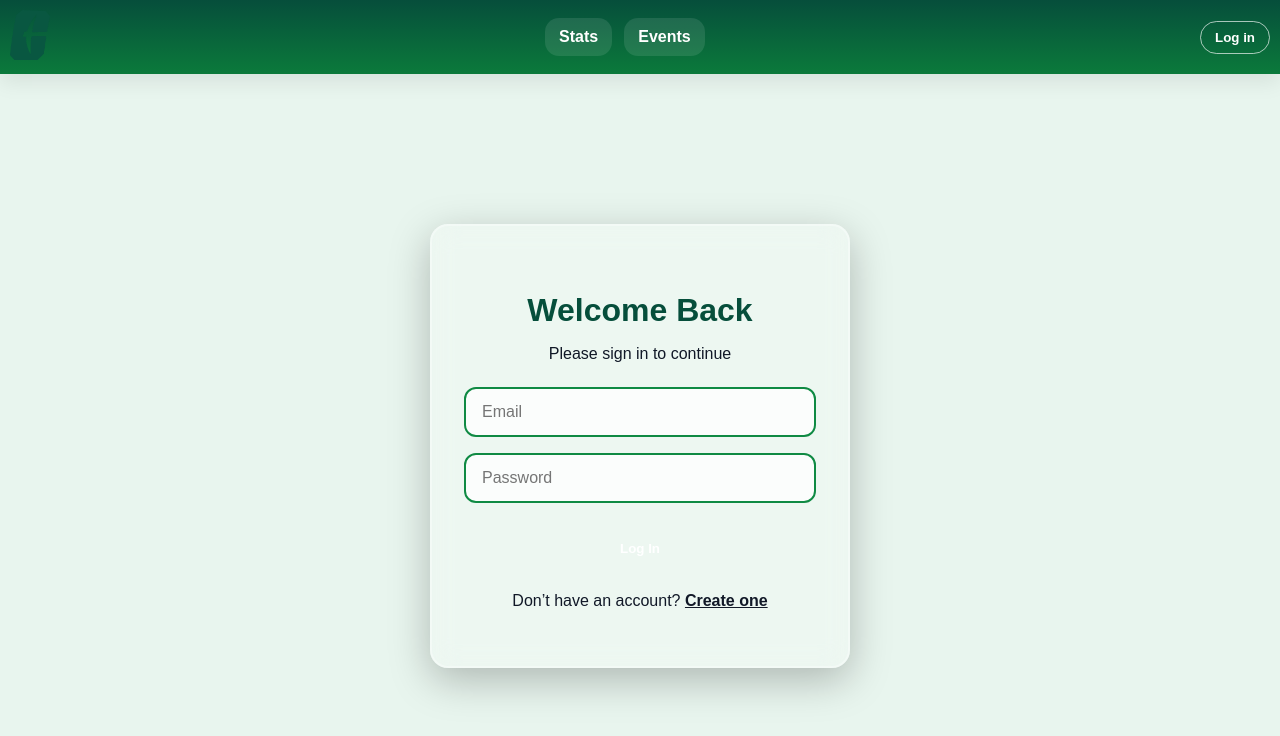
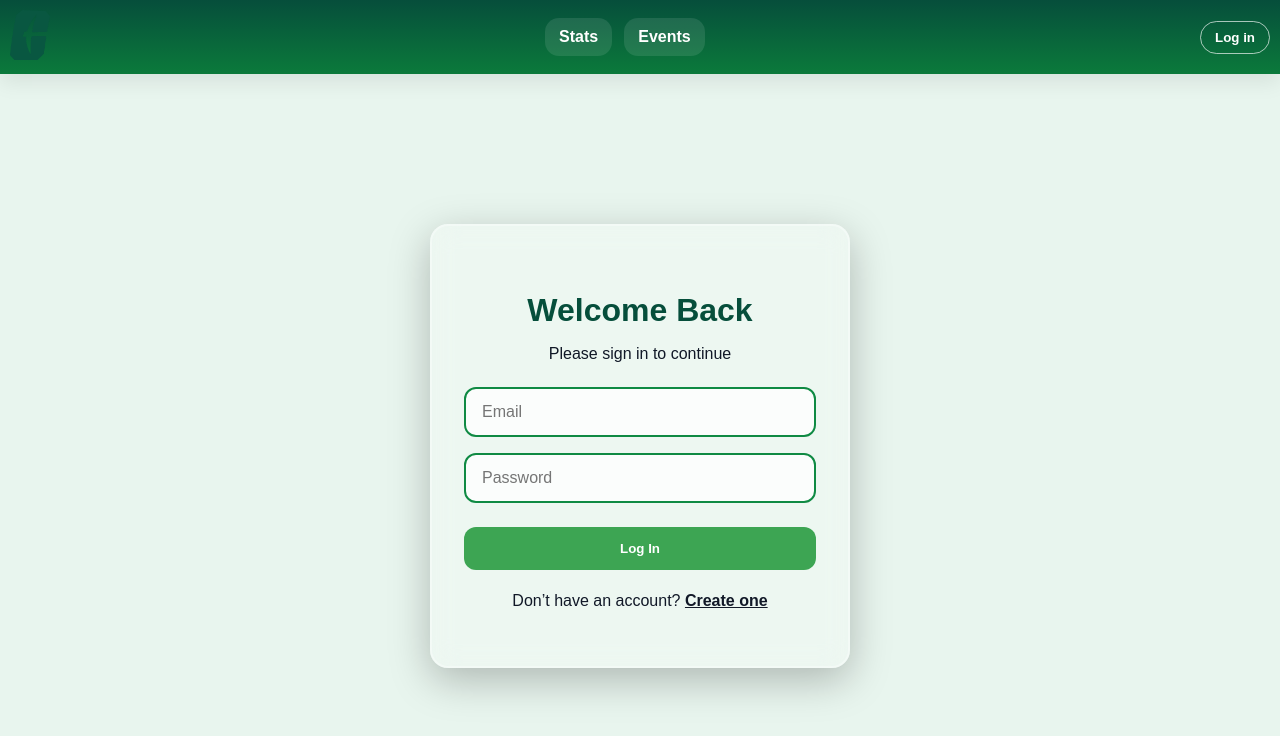
Before and after one commit to Rcastros775/4155_Project, a React (Vite) app in the folder frontend/: page /login in a window 1280 px wide. In both pictures the pointer is over the button "Log In". Shown: the top 736 px of the page. Built offline with nearby package versions, Linux system fonts and the light colour scheme.

Commit message:
updated login/register css

```diff
--- a/frontend/src/pages/Auth/Login.css
+++ b/frontend/src/pages/Auth/Login.css
@@ -50,7 +50,7 @@
 .auth-btn {
   padding: 14px 20px;
   background: var(--green-700);
-  color: white;
+  color: rgb(0, 0, 0);
   font-weight: 700;
   border-radius: 12px;
   border: none;
@@ -61,7 +61,7 @@
 }
 
 .auth-btn:hover {
-  background: var(--green-800);
+  background: var(--green-600);
   transform: translateY(-2px);
 }
 
--- a/frontend/src/pages/Auth/Register.css
+++ b/frontend/src/pages/Auth/Register.css
@@ -63,7 +63,7 @@
 }
 
 .auth-btn:hover {
-  background: var(--green-800);
+  background: #3da553;
   transform: translateY(-2px);
 }
 
```
